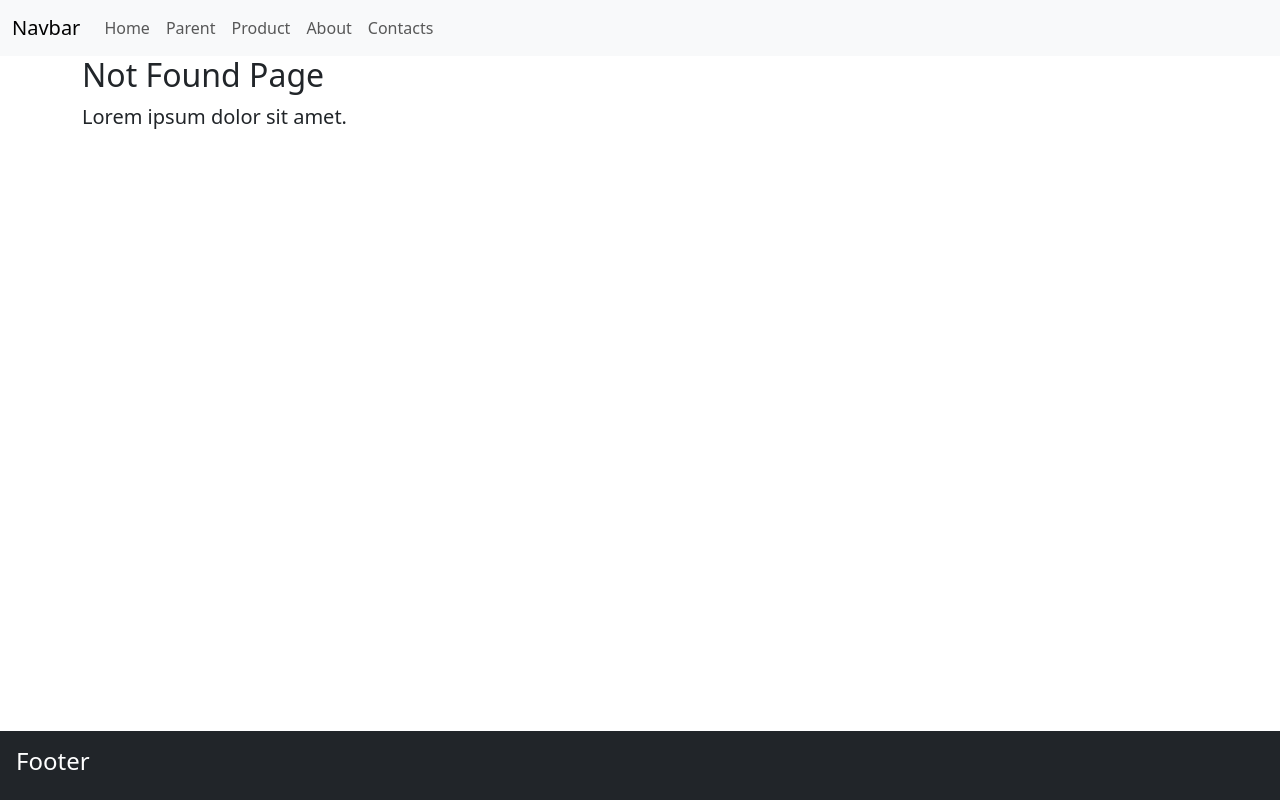
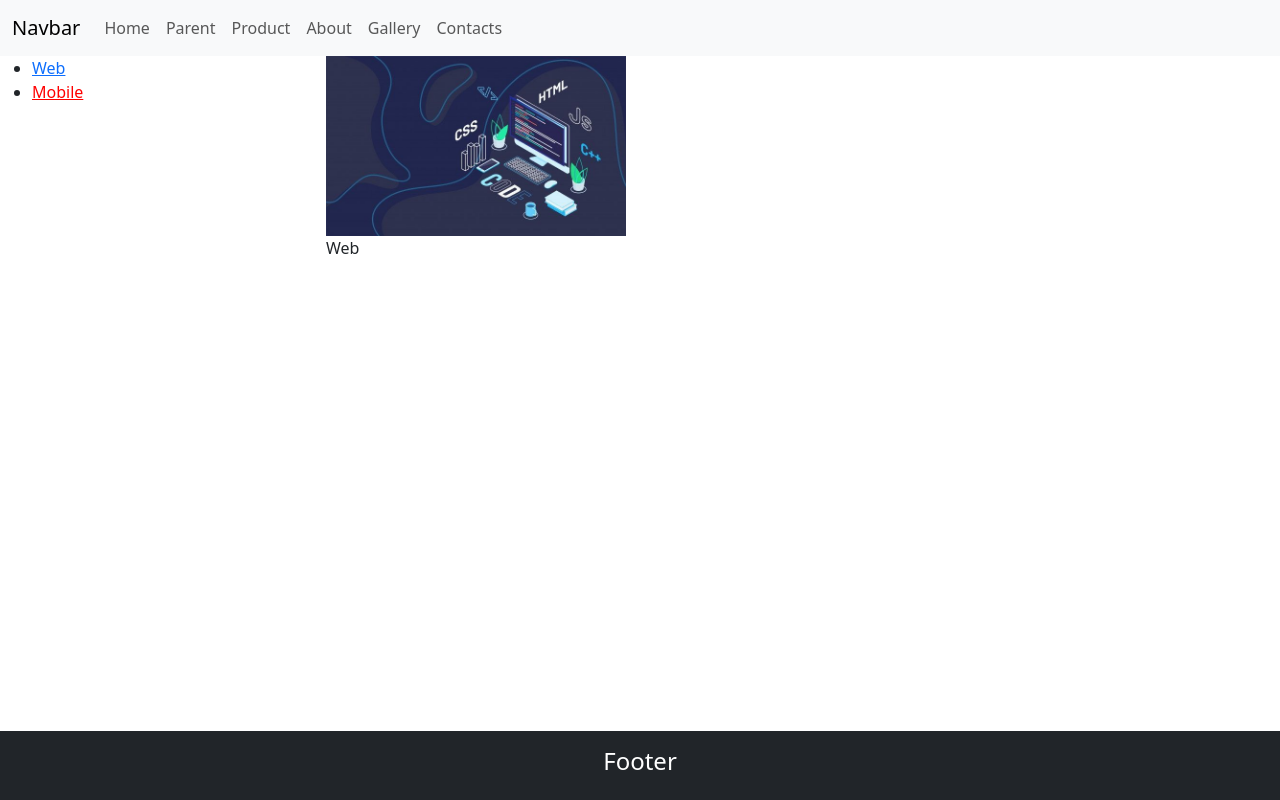
Before and after one commit to walidashraf0/First-React-Project, a React (Create React App) app: page /gallery in a window 1280 px wide. Before the commit this address had no page. Built offline with nearby package versions, Linux system fonts and the light colour scheme.

Commit message:
React With Images

```diff
--- a/src/App.jsx
+++ b/src/App.jsx
@@ -10,6 +10,7 @@ import Product from './components/Product/Product';
 import Notfound from './components/Notfound/Notfound';
 import Web from './components/Web/Web';
 import Mobile from './components/Mobile/Mobile';
+import Gallery from './components/Gallery/Gallery';
 
 export default function App() {
 
@@ -18,11 +19,12 @@ export default function App() {
       {
         path: '', element: <Layout />, children: [
           { index: true, element: <Home /> },
-          { path: 'contact', element: <Contacts />, children: [
+          { path: 'gallery', element: <Gallery />, children: [
             {index: true, element: <Web/>},
             {path: 'mobile', element: <Mobile/>},
           ] },
           { path: 'about', element: <About /> },
+          { path: 'contact', element: <Contacts /> },
           { path: 'parent', element: <Parent1 /> },
           { path: 'product', element: <Product /> },
           { path: '*', element: <Notfound /> },
--- a/src/components/Footer/Footer.jsx
+++ b/src/components/Footer/Footer.jsx
@@ -3,7 +3,7 @@ import React from 'react'
 export default function Footer() {
     return <>
     <div className="bg-dark p-3 fixed-bottom text-white">
-        <h4>Footer</h4>
+        <h4 className='text-center'>Footer</h4>
     </div>
     </>
 }
--- /dev/null
+++ b/src/components/Gallery/Gallery.jsx
@@ -0,0 +1,21 @@
+import React from 'react'
+import { Link, Outlet } from 'react-router-dom'
+import Style from './Gallery.module.css'
+import img from '../../Assets/Images/image.jpg'
+
+export default function Gallery() {
+    return <>
+    <div className="row">
+        <div className="col-md-3">
+            <ul>
+                <li><Link to={''}>Web</Link></li>
+                <li><Link className={Style.test} to={'mobile'}>Mobile</Link></li>
+            </ul>
+        </div>
+        <div className="col-md-9 test">
+            <img src={img} alt="" width={300}/>
+            <Outlet></Outlet>
+        </div>
+    </div>
+    </>
+}
--- /dev/null
+++ b/src/components/Gallery/Gallery.module.css
@@ -0,0 +1,4 @@
+.test {
+    color: red;
+    text-align: center;
+}
--- a/src/components/Home/Home.jsx
+++ b/src/components/Home/Home.jsx
@@ -1,5 +1,6 @@
 import axios from 'axios'
 import React, { useEffect, useState } from 'react'
+import Style from './Home.module.css'
 
 export default function Home() {
 
@@ -17,22 +18,23 @@ export default function Home() {
   }, []);
 
   return <>
+    <h1 className="text-center bg-info mb-5">
+      <i className="fas fa-home"></i>
+      Home Component
+    </h1>
+    <h2 style={{ backgroundColor: 'teal', textAlign: 'center' }}>Movies</h2>
     {loading === true ? (
       <div className='position-fixed bg-dark text-white vh-100 w-100 d-flex justify-content-center align-items-center'>
         <i className='fas fa-spinner fa-spin fa-5x'></i>
       </div>
     ) : (
       <div>
-          <h1 className="text-center bg-info mb-5">
-            <i className="fas fa-home"></i>
-            Home Component
-          </h1>
         <div className="container">
           <div className="row">
             {trendingMovies.map((movie) => (
               <div key={movie.id} className='col-md-3'>
                 <img className='w-100' src={"https://image.tmdb.org/t/p/w500/" + movie.poster_path} alt="" />
-                  <h2 className='h5'>{movie.title}</h2>
+                <h2 className={`${Style.test} h5`}>{movie.title}</h2>
               </div>
             ))}
           </div>
--- /dev/null
+++ b/src/components/Home/Home.module.css
@@ -0,0 +1,3 @@
+.test {
+    background-color: tomato;
+}
--- a/src/components/Navbar/Navbar.jsx
+++ b/src/components/Navbar/Navbar.jsx
@@ -24,6 +24,9 @@ export default function Navbar() {
                             <Link className="nav-link" to={'about'}>About</Link>
                         </li>
                         <li className="nav-item">
+                            <Link className="nav-link" to={'gallery'}>Gallery</Link>
+                        </li>
+                        <li className="nav-item">
                             <Link className="nav-link" to={'contact'}>Contacts</Link>
                         </li>
                     </ul>
```
Also changed, not shown: src/Assets/Images/image.jpg (added). Lines whose indentation alone changed are shown as unchanged.
